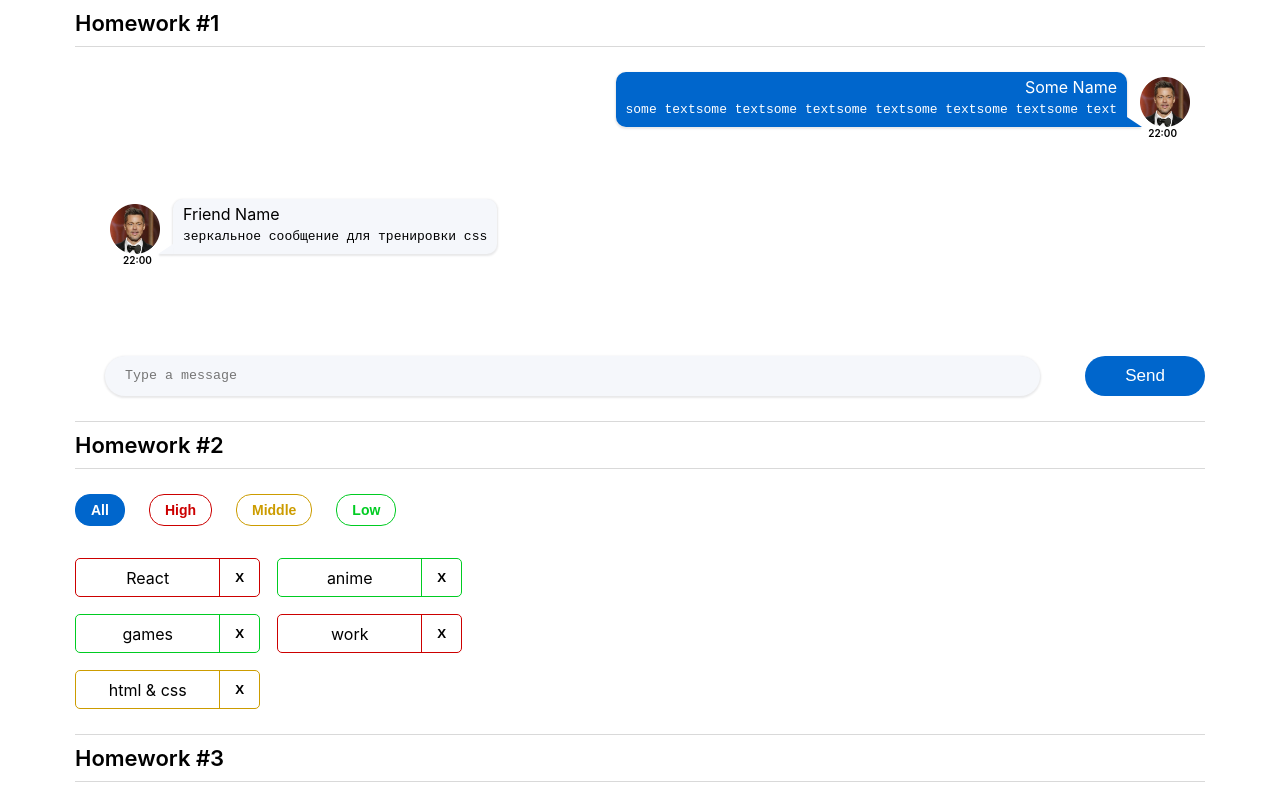
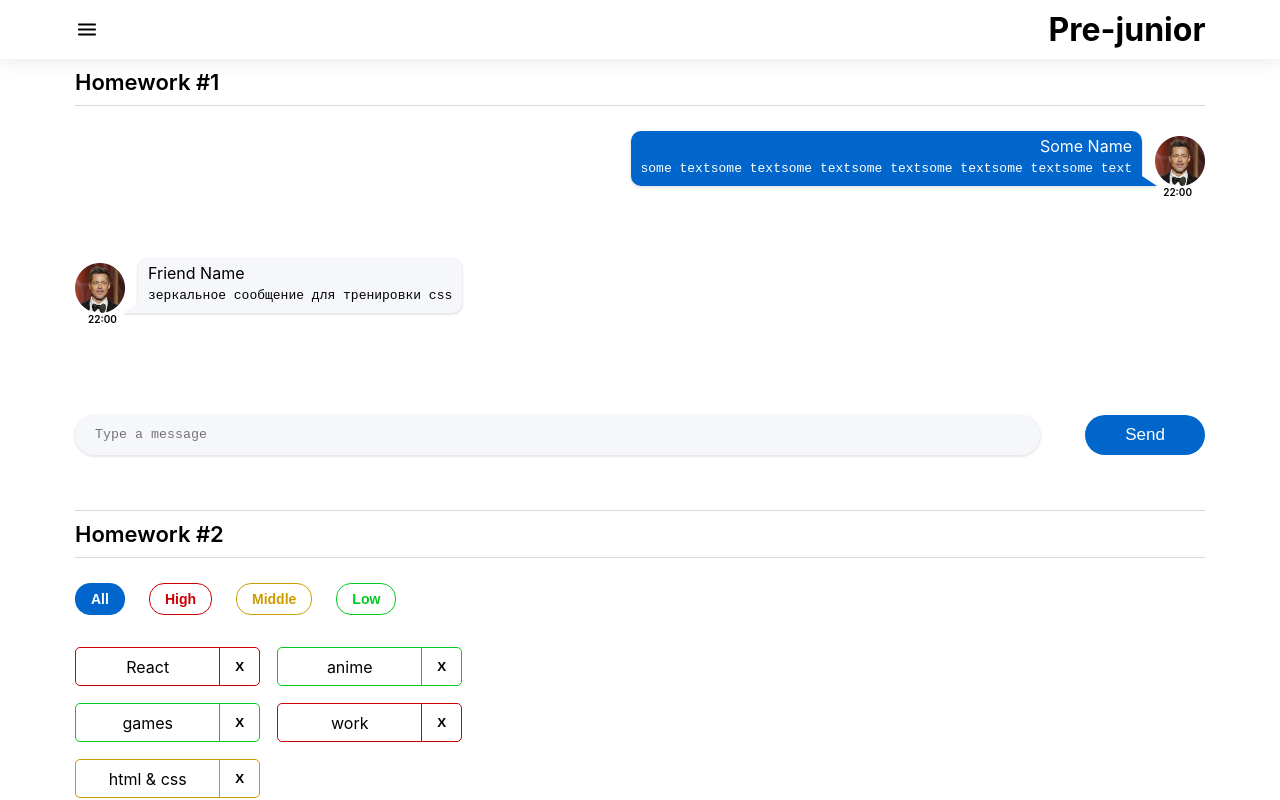
Before and after one commit to VadimSel/homework-2, a React (Create React App) app: page /#/pre-junior in a window 1280 px wide. Shown: the top 800 px of the page. Built offline with nearby package versions, Linux system fonts and the light colour scheme.

Commit message:
hw5-is-done

```diff
--- a/src/s1-main/App.tsx
+++ b/src/s1-main/App.tsx
@@ -4,18 +4,19 @@ import HW1 from '../s2-homeworks/hw01/HW1'
 import HW2 from "../s2-homeworks/hw02/HW2"
 import HW3 from "../s2-homeworks/hw03/HW3"
 import HW4 from "../s2-homeworks/hw04/HW4"
+import HW5 from "../s2-homeworks/hw05/HW5"
 
 function App() {
     return (
         <div className={s.App}>
-            <HW1/>
+            {/* <HW1/> */}
             {/*раскомментировать по ходу выполнения*/}
-            <HW2/>
+            {/* <HW2/>
             <HW3/>
-            <HW4/>
+            <HW4/> */}
 
             {/*при выполнении дз 5 и более - закомментировать здесь дз 1-4, так как они есть внутри дз 5*/}
-            {/*<HW5/>*/}
+            <HW5/>
         </div>
     )
 }
--- a/src/s2-homeworks/hw01/friend-message/FriendMessage.module.css
+++ b/src/s2-homeworks/hw01/friend-message/FriendMessage.module.css
@@ -1,7 +1,6 @@
 .friendMessage {
     max-width: 1200px;
     margin: 60px auto;
-    padding-left: 35px;
 }
 
 .friendImageAndText {
--- a/src/s2-homeworks/hw01/message-sender/MessageSender.module.css
+++ b/src/s2-homeworks/hw01/message-sender/MessageSender.module.css
@@ -3,7 +3,7 @@
     justify-content: center;
     max-width: 1200px;
     margin: 0 auto;
-    padding: 30px 0px 0px 30px;
+    padding: 30px 0px;
 }
 
 .textarea {
--- a/src/s2-homeworks/hw01/message/Message.module.css
+++ b/src/s2-homeworks/hw01/message/Message.module.css
@@ -1,7 +1,6 @@
 .message {
     max-width: 1200px;
     margin: 0 auto;
-    padding-right: 15px;
 }
 
 .imageAndText {
--- a/src/s2-homeworks/hw05/Pages.tsx
+++ b/src/s2-homeworks/hw05/Pages.tsx
@@ -18,18 +18,57 @@ function Pages() {
             <Routes>
                 {/*роутинг будут писать студенты*/}
                 {/*в начале мы попадаем на страницу '/' и переходим сразу на страницу /pre-junior*/}
-                {/*<Route ...*/}
+                <Route path={"/"} element={<Navigate to={PATH.PRE_JUNIOR}/>}/>
 
                 {/*роуты для /pre-junior, /junior, /junior-plus*/}
-                {/*<Route ...*/}
-                {/*<Route ...*/}
-                {/*<Route ...*/}
+                <Route path={PATH.PRE_JUNIOR} element={<PreJunior/>}/>
+                <Route path={PATH.JUNIOR} element={<Junior/>}/>
+                <Route path={PATH.JUNIOR_PLUS} element={<JuniorPlus/>}/>
 
                 {/*роут для несуществующей страницы должен отрисовать <Error404 />*/}
-                {/*<Route ...*/}
+                <Route path={"/*"} element={<Error404/>}/>
             </Routes>
         </div>
     )
 }
 
 export default Pages
+
+
+// -------------------------------------
+
+// import React from 'react'
+// import { Routes, Route, Navigate } from 'react-router-dom'
+// import Error404 from './pages/Error404'
+// import PreJunior from './pages/PreJunior'
+// import Junior from './pages/Junior'
+// import JuniorPlus from './pages/JuniorPlus'
+
+// export const PATH = {
+//     PRE_JUNIOR: '/pre-junior',
+//     JUNIOR: '/junior',
+//     JUNIOR_PLUS: '/junior-plus',
+// }
+
+// function Pages() {
+//     return (
+//         <div>
+//             {/*Routes выбирает первый подходящий роут*/}
+//             <Routes>
+//                 {/*роутинг будут писать студенты*/}
+//                 {/*в начале мы попадаем на страницу '/' и переходим сразу на страницу /pre-junior*/}
+//                 {/*<Route ...*/}
+
+//                 {/*роуты для /pre-junior, /junior, /junior-plus*/}
+//                 {/*<Route ...*/}
+//                 {/*<Route ...*/}
+//                 {/*<Route ...*/}
+
+//                 {/*роут для несуществующей страницы должен отрисовать <Error404 />*/}
+//                 {/*<Route ...*/}
+//             </Routes>
+//         </div>
+//     )
+// }
+
+// export default Pages
--- a/src/s2-homeworks/hw05/header/Header.module.css
+++ b/src/s2-homeworks/hw05/header/Header.module.css
@@ -1,7 +1,14 @@
 .burgerMenuIcon {
+    padding-right: 950px;
 }
 
 .header {
+    display: flex;
+    justify-content: center;
+    max-width: 100%;
+    margin: 0 auto;
+    padding: 10px 0;
+    box-shadow:  0px 1px 20px rgba(0, 0, 0, 0.1);
 }
 
 .header h1 {
--- a/src/s2-homeworks/hw05/sidebar/Sidebar.module.css
+++ b/src/s2-homeworks/hw05/sidebar/Sidebar.module.css
@@ -1,24 +1,59 @@
 .sidebar {
+    display: none;
 }
 
 .sidebar.open {
+    z-index: 10;
+    background-color: white;
+    display: block;
+    position: absolute;
+    width: 317px;
+    height: 100vw;
 }
 
 .background {
+    position: absolute;
+    z-index: 5;
+    outline: 1px solid red;
+    background-color: rgba(0, 0, 0, 0.300);
+    opacity: 0.3;
+    height: 100vw;
+    width: 100%;
 }
 
 .nav {
+    z-index: 2;
+    display: flex;
+    flex-direction: column;
+    padding-left: 70px;
+    font-weight: 600;
 }
 
 .nav a {
+    color: black;
+    text-decoration: none;
+    font-size: 22px;
+    margin-bottom: 35px;
 }
 
 .nav a:hover {
+    color: #58ACFF
 }
 
 .nav a.active {
+    color: #0059B2;
+    text-decoration: underline;
 }
+
+.nav a:active {
+    color: #3D6B99
+}
+
 .close {
+    background-color: white;
+    border: none;
+    margin-left: 90%;
+    margin: 5% 0 5% 90%;
 }
 
 .close img {
--- a/src/s2-homeworks/hw05/sidebar/Sidebar.tsx
+++ b/src/s2-homeworks/hw05/sidebar/Sidebar.tsx
@@ -31,7 +31,7 @@ export const Sidebar: FC<PropsType> = ({open, handleClose}) => {
                         id={'hw5-pre-junior-link'}
                         to={PATH.PRE_JUNIOR}
                         onClick={handleClose}
-                        // className={...} // делает студент
+                        className={({isActive}) => isActive ? s.active : ""}
                     >
                         Pre-junior
                     </NavLink>
@@ -39,7 +39,7 @@ export const Sidebar: FC<PropsType> = ({open, handleClose}) => {
                         id={'hw5-junior-link'}
                         to={PATH.JUNIOR}
                         onClick={handleClose}
-                        // className={...} // делает студент
+                        className={({isActive}) => isActive ? s.active : ""}
                     >
                         Junior
                     </NavLink>
@@ -47,7 +47,7 @@ export const Sidebar: FC<PropsType> = ({open, handleClose}) => {
                         id={'hw5-junior-plus-link'}
                         to={PATH.JUNIOR_PLUS}
                         onClick={handleClose}
-                        // className={...} // делает студент
+                        className={({isActive}) => isActive ? s.active : ""}
                     >
                         Junior Plus
                     </NavLink>
```
Also changed, not shown: src/s2-homeworks/hw02/affairs/Affairs.tsx (+0 -75 lines).
